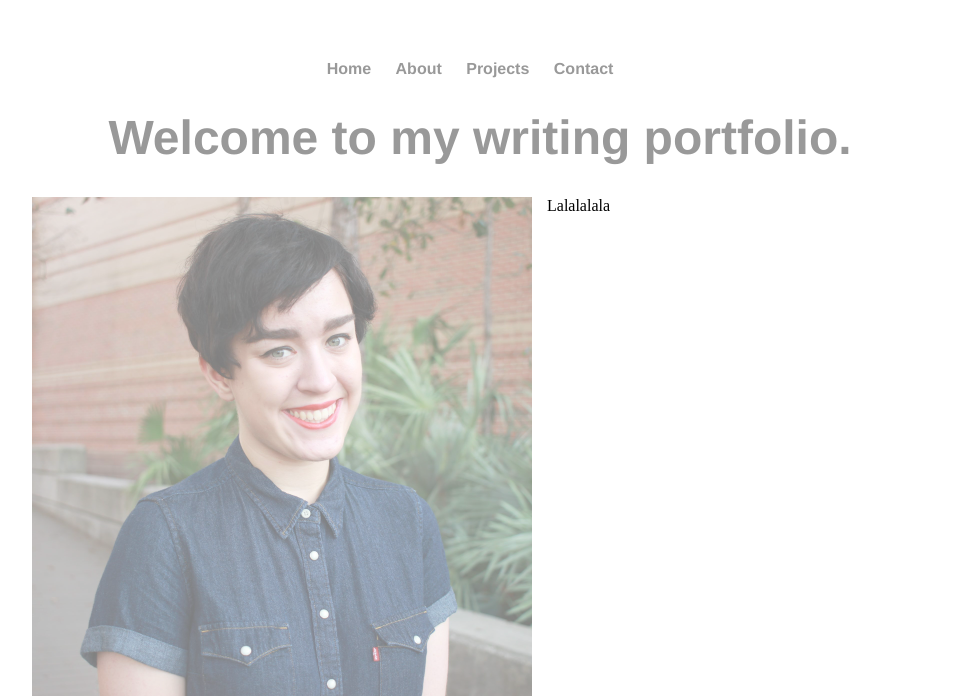
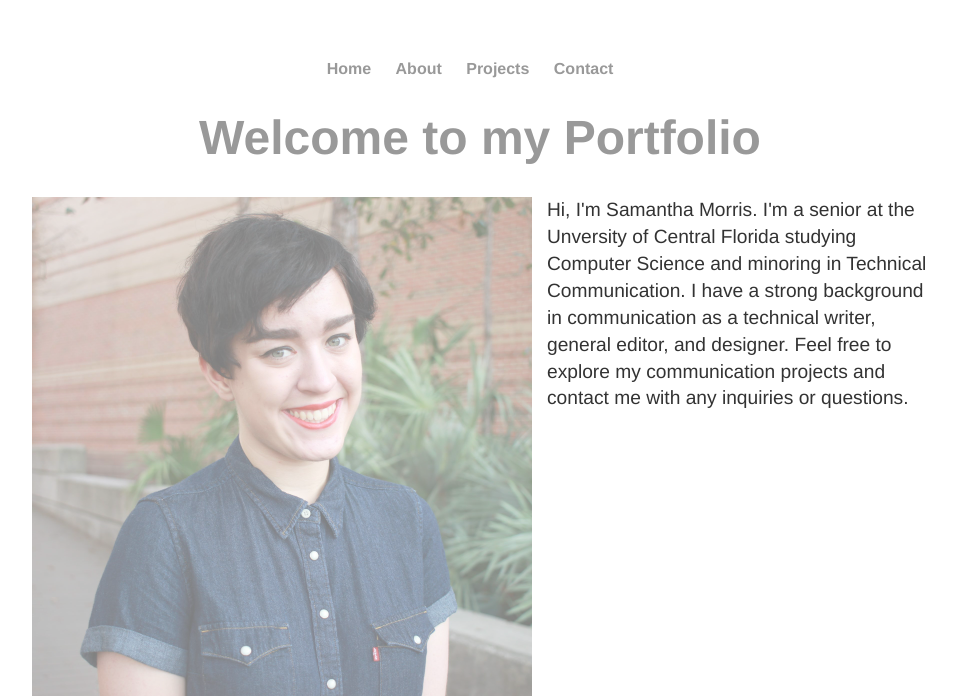
Before and after one commit to cupofpython/cupofpython.github.io, a PHP site: page / in a window 1280 px wide. Shown: the top 696 px of the page, without its empty margins (160-1116 px from the left). Run offline with PHP 8.4, Linux system fonts and the light colour scheme.

Commit message:
more text

```diff
--- a/index.html
+++ b/index.html
@@ -18,13 +18,13 @@
 
     	<div class="title">
     		<h1>
-    			Welcome to my writing portfolio.
+    			Welcome to my Portfolio
     		</h1>
     	</div>
-    	<div>
+    	<div class="content">
 	    	<p>
 	    		<img src ="/images/favicon.jpg" height = "500" width = "500">
-	    	Lalalalala
+	    	Hi, I'm Samantha Morris. I'm a senior at the Unversity of Central Florida studying Computer Science and minoring in Technical Communication. I have a strong background in communication as a technical writer, general editor, and designer. Feel free to explore my communication projects and contact me with any inquiries or questions.
 	    	</p>
     	</div>
 
--- a/stylesheets/main.css
+++ b/stylesheets/main.css
@@ -2,8 +2,6 @@ body {
     margin: 60px auto;
     width: 70%;
 }
-
-
 
 
 img {
@@ -38,7 +36,7 @@ a {
 }
 .content p {
     font-family: 'Elephant','Helvetica';
-    font-size: 1.5em;
+    font-size: 1.2em;
     line-height: 1.4em;
     color: #333;
 
```
